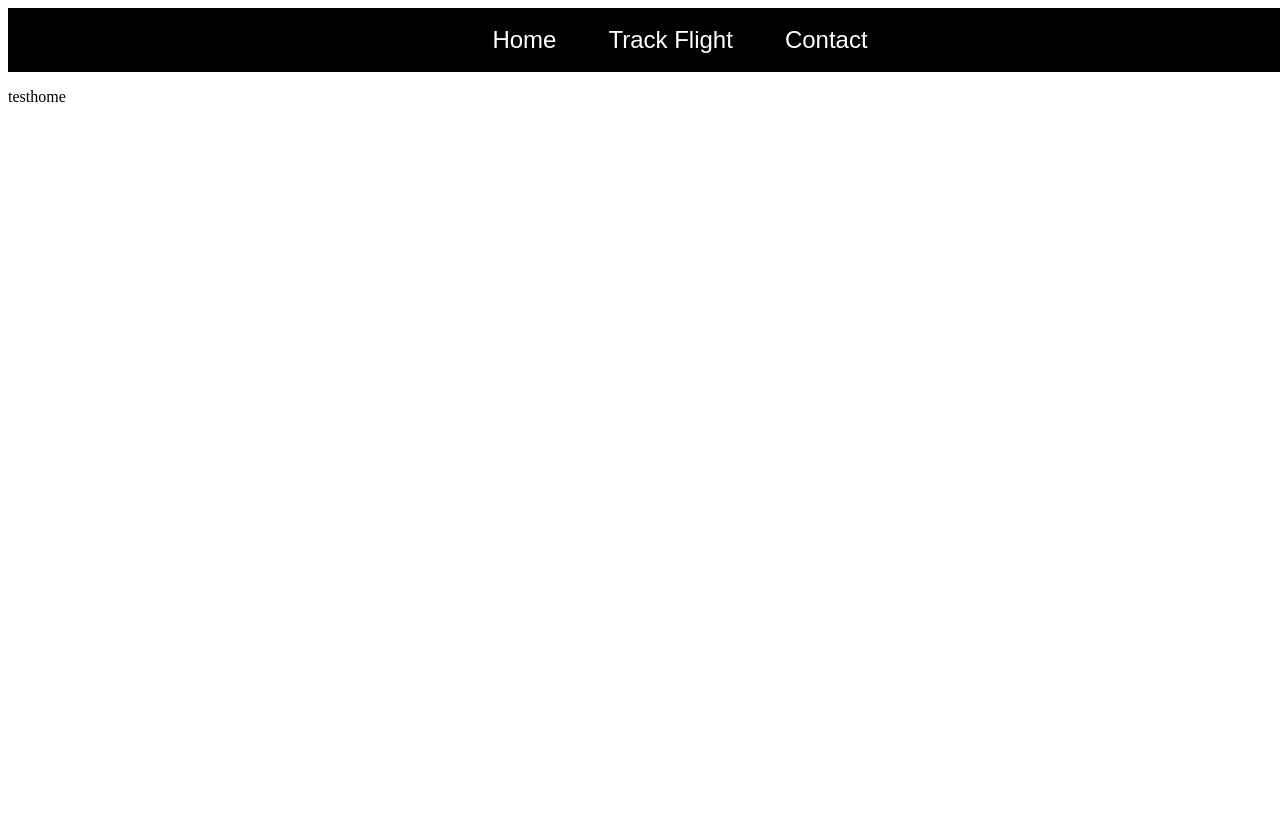
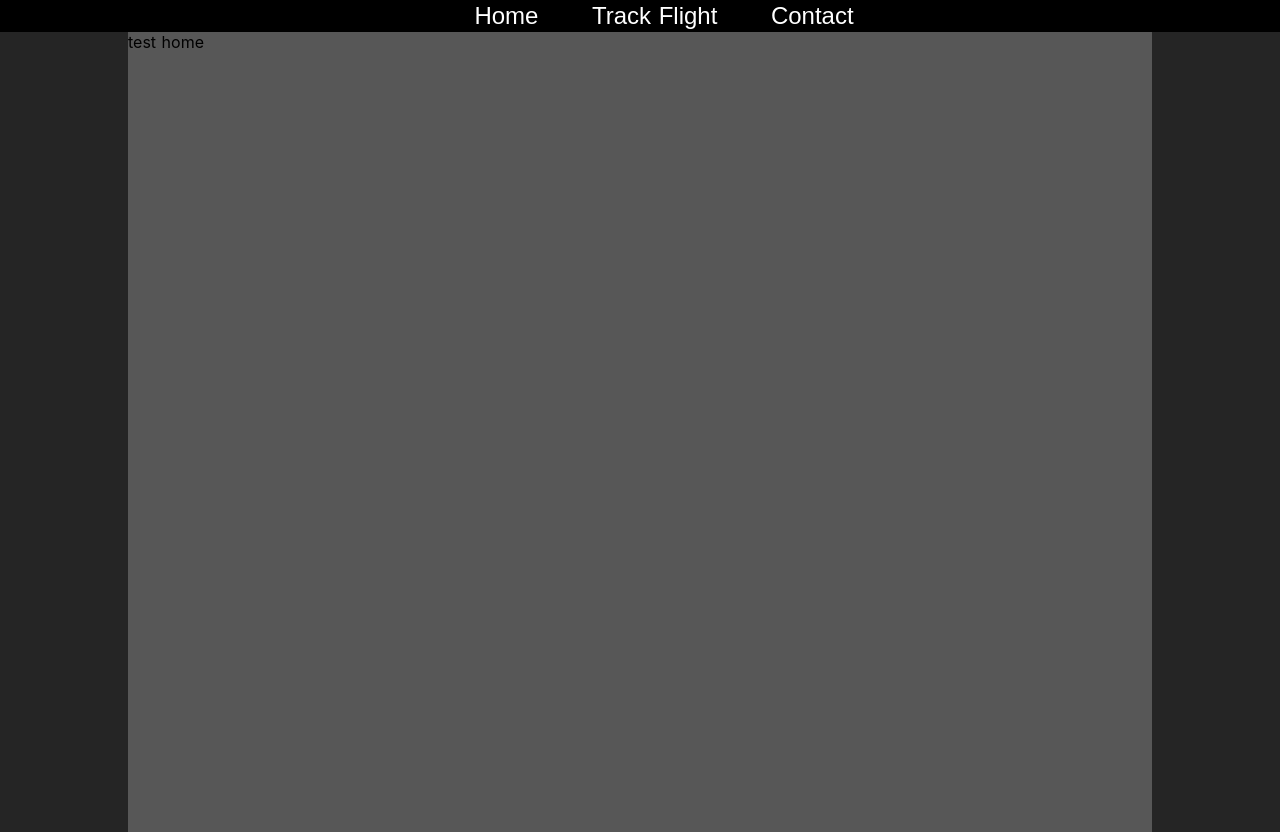
Before and after one commit to SkyFinderCorp/SkyFinderWebApp, a Django app: page / in a window 1280 px wide. Before the commit the page ends 102 px from the top, so only its background shows below. Run offline with Django 4.2, Linux system fonts and the light colour scheme.

Commit message:
Created styles.css and designed index.html

```diff
--- a/SkyFinder/settings.py
+++ b/SkyFinder/settings.py
@@ -38,6 +38,7 @@ INSTALLED_APPS = [
     'django.contrib.messages',
     'django.contrib.staticfiles',
     'SkyFinderWebApp.apps.SkyfinderwebappConfig',
+
 ]
 
 MIDDLEWARE = [
--- /dev/null
+++ b/SkyFinderWebApp/static/styles.css
@@ -0,0 +1,38 @@
+.layout-container {
+  display: flex;
+  flex-direction: column;
+  min-height: 100vh;
+}
+html {
+  font-family: 'Source Sans Pro',
+  -apple-system,
+  BlinkMacSystemFont,
+  'Segoe UI',
+  Roboto,
+  'Helvetica Neue',
+  Arial,
+  sans-serif;
+  font-size: 16px;
+  word-spacing: 1px;
+  -ms-text-size-adjust: 100%;
+  -webkit-text-size-adjust: 100%;
+  -moz-osx-font-smoothing: grayscale;
+  -webkit-font-smoothing: antialiased;
+  box-sizing: border-box;
+  background-color: #252525;
+}
+*,
+*::before,
+*::after {
+  box-sizing: border-box;
+  margin: 0;
+}
+.content-container {
+  background-color: #575757;
+  width: 80%;
+  margin-left: auto;
+  margin-right: auto;
+  min-height: 100%;
+  flex-grow: 1;
+  justify-self: center;
+}
--- a/templates/index.html
+++ b/templates/index.html
@@ -2,14 +2,18 @@
 <html lang="en">
 <head>
     <meta charset="UTF-8">
-    <title>home</title>
+    <title>SkyFinder</title>
+    {% load static %}
+    <link rel="stylesheet" href="{% static 'styles.css' %}">
 </head>
 <body>
     {% include "navbar.html" %}
-        <main>
-            {% block content %}
-                <p>testhome</p>
-            {% endblock %}
-        </main>
+        <div class="layout-container">
+            <main class="content-container">
+                {% block content %}
+                    <p>test home</p>
+                {% endblock %}
+            </main>
+        </div>
 </body>
 </html>
```
